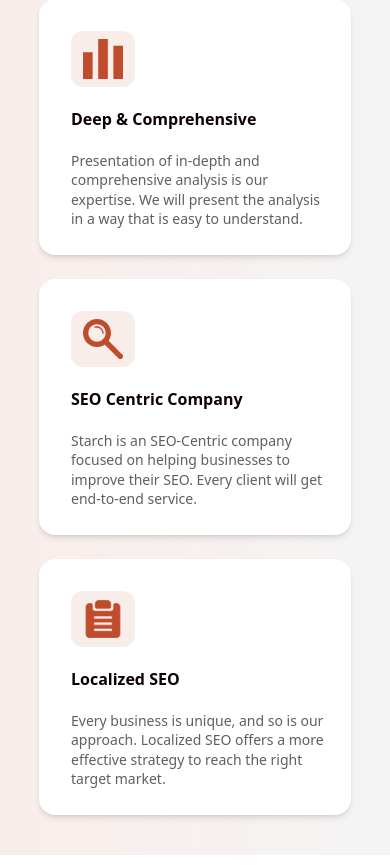
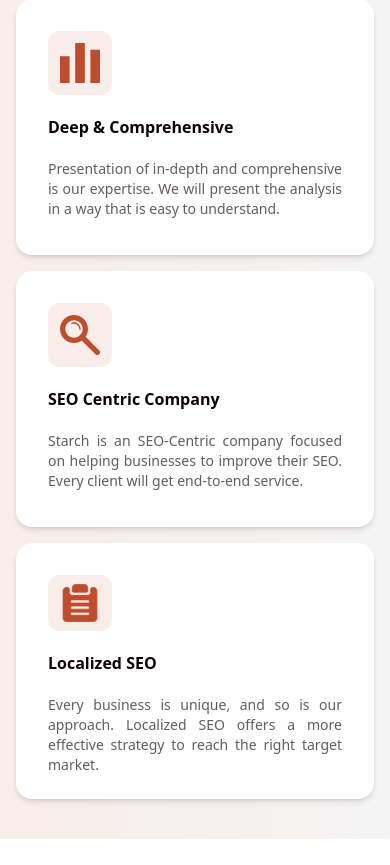
Before and after one commit to murhussain/tailwind-lang-pg, a website: page src/index.html in a window 390 px wide. Shown: the part 859-1724 px from the top of the page. Drawn offline with nearby package versions, Linux system fonts and the light colour scheme.

Commit message:
Done with 'About sec' for sm responsiveness

```diff
--- a/src/index.html
+++ b/src/index.html
@@ -193,21 +193,23 @@
 
           <!-- FEATURED SECTION -->
           <div class="hidden sm:inline-flex space-y-0 items-center justify-between pt-8">
-            <p class="sm:text-xl lg:text-2xl text-black font-medium leading-snug tracking-wide">
+            <p class="sm:text-lg lg:text-2xl text-black font-medium leading-snug tracking-wide">
               <span class="whitespace-nowrap">Trusted by</span><br>
               Top Companies
             </p>
-            <img src="/img/techcrunch.png" alt="Techcrunch logo" class="featured sm:h-10 sm:w-24"/>
-            <img src="/img/the-new-york-times.png" alt="The New York Times logo" class="featured sm:h-10 sm:w-24"/>
-            <img src="/img/forbes.png" alt="Forbes logo" class="featured sm:h-10 sm:w-24"/>
-            <img src="/img/usa-today.png" alt="USA Today logo" class="featured sm:h-10 sm:w-24"/>
+            <img src="/img/techcrunch.png" alt="Techcrunch logo" class="featured sm:h-[2rem] sm:w-24"/>
+            <img src="/img/the-new-york-times.png" alt="The New York Times logo" class="featured sm:h-[2rem] sm:w-24"/>
+            <img src="/img/forbes.png" alt="Forbes logo" class="featured sm:h-[2rem] sm:w-24"/>
+            <img src="/img/usa-today.png" alt="USA Today logo" class="featured sm:h-[2rem] sm:w-24"/>
           </div> <!-- END FEATURED -->
         </div>
       </section> <!-- END HERO SECTION -->
 
       <!-- ABOUT SECTION -->
-      <section id='about' class='snap-center'>
-        <div class='bg-gradient-to-r from-body to-[#f4f4f4] py-10 lg:max-w-6xl mx-auto flex flex-col space-y-6 lg:space-y-14 lg:p-10 lg:rounded-[2.5rem]'>
+      <section id='about' class='sm:px-10 snap-center'>
+        <div class='bg-gradient-to-r from-body to-[#f4f4f4] py-10 lg:max-w-6xl mx-auto flex flex-col
+          space-y-6 lg:space-y-14 lg:p-10 sm:rounded-[1.8rem] lg:rounded-[2.5rem]'
+        >
           <div class="lg:space-y-1">
             <p class="text-2xl lg:text-5xl text-center text-black capitalize font-medium">
               Why starch is your best choice
@@ -224,17 +226,19 @@
               </p>
             </div>
           </div>
-          <div class='w-full flex flex-col items-center space-y-6 lg:space-y-0 lg:flex-row lg:items-end lg:justify-evenly'>
+          <div class='px-4 sm:px-10 lg:px-0 grid grid-cols-1 sm:grid-cols-2 md:grid-cols-3 lg:grid-cols-3 gap-4
+            place-items-center'
+          >
             <div class="about-divs">
               <div class="grid place-content-center h-16 w-16 p-2 bg-body rounded-xl">
                 <img src="/img/bar-chart.svg" alt="Image 1" class="h-10 w-10">
               </div>
               <p class="text-black text-left font-semibold capitalize">Deep & comprehensive</p>
-              <p class="text-sm text-accent-black2 text-left leading-snug">
-                <span class="whitespace-nowrap">Presentation of in-depth and</span><br>
-                <span class="whitespace-nowrap">comprehensive analysis is our</span><br>
-                <span class="whitespace-nowrap">expertise. We will present the analysis</span><br>
-                <span class="whitespace-nowrap">in a way that is easy to understand.</span><br>
+              <p class="text-sm text-accent-black2 text-justify">
+                Presentation of in-depth and
+                comprehensive is our
+                expertise. We will present the analysis
+                in a way that is easy to understand.
               </p>
             </div>
             <div class="about-divs">
@@ -242,11 +246,11 @@
                 <img src="/img/search.svg" alt="Image 1" class="h-10 w-10">
               </div>
               <p class="text-black text-left font-semibold capitalize">SEO centric company</p>
-              <p class="text-sm text-accent-black2 text-left leading-snug">
-                <span class="whitespace-nowrap">Starch is an SEO-Centric company</span><br>
-                <span class="whitespace-nowrap">focused on helping businesses to</span><br>
-                <span class="whitespace-nowrap">improve their SEO. Every client will get</span><br>
-                <span class="whitespace-nowrap">end-to-end service.</span><br>
+              <p class="text-sm text-accent-black2 text-justify">
+                Starch is an SEO-Centric company
+                focused on helping businesses to
+                improve their SEO. Every client will get
+                end-to-end service.
               </p>
             </div>
             <div class="about-divs">
@@ -254,11 +258,11 @@
                 <img src="/img/paste.svg" alt="Image 1" class="h-10 w-10">
               </div>
               <p class="text-black text-left font-semibold capitalize">Localized SEO</p>
-              <p class="text-sm text-accent-black2 text-left leading-snug">
-                <span class="whitespace-nowrap">Every business is unique, and so is our</span><br>
-                <span class="whitespace-nowrap">approach. Localized SEO offers a more</span><br>
-                <span class="whitespace-nowrap">effective strategy to reach the right</span><br>
-                <span class="whitespace-nowrap">target market.</span><br>
+              <p class="text-sm text-accent-black2 text-justify">
+                Every business is unique, and so is our
+                approach. Localized SEO offers a more
+                effective strategy to reach the right
+                target market.
               </p>
             </div>
           </div>
@@ -354,7 +358,7 @@
               <div class='px-4 space-y-4'>
                 <p class="text-xl text-black text-left font-semibold capitalize">Populix</p>
                 <p class="text-sm lg:text-base text-accent-black2 text-left leading-snug">
-                  <span class="whitespace-nowrap">Populix is a consumer research platform</span><br>
+                  Populix is a consumer research platform
                   <span class="whitespace-nowrap">that helps businesses connect with quality</span><br>
                   <span class="whitespace-nowrap">respondents.</span><br>
                 </p>
```
Also changed, not shown: dist/output.css, src/input.css.
